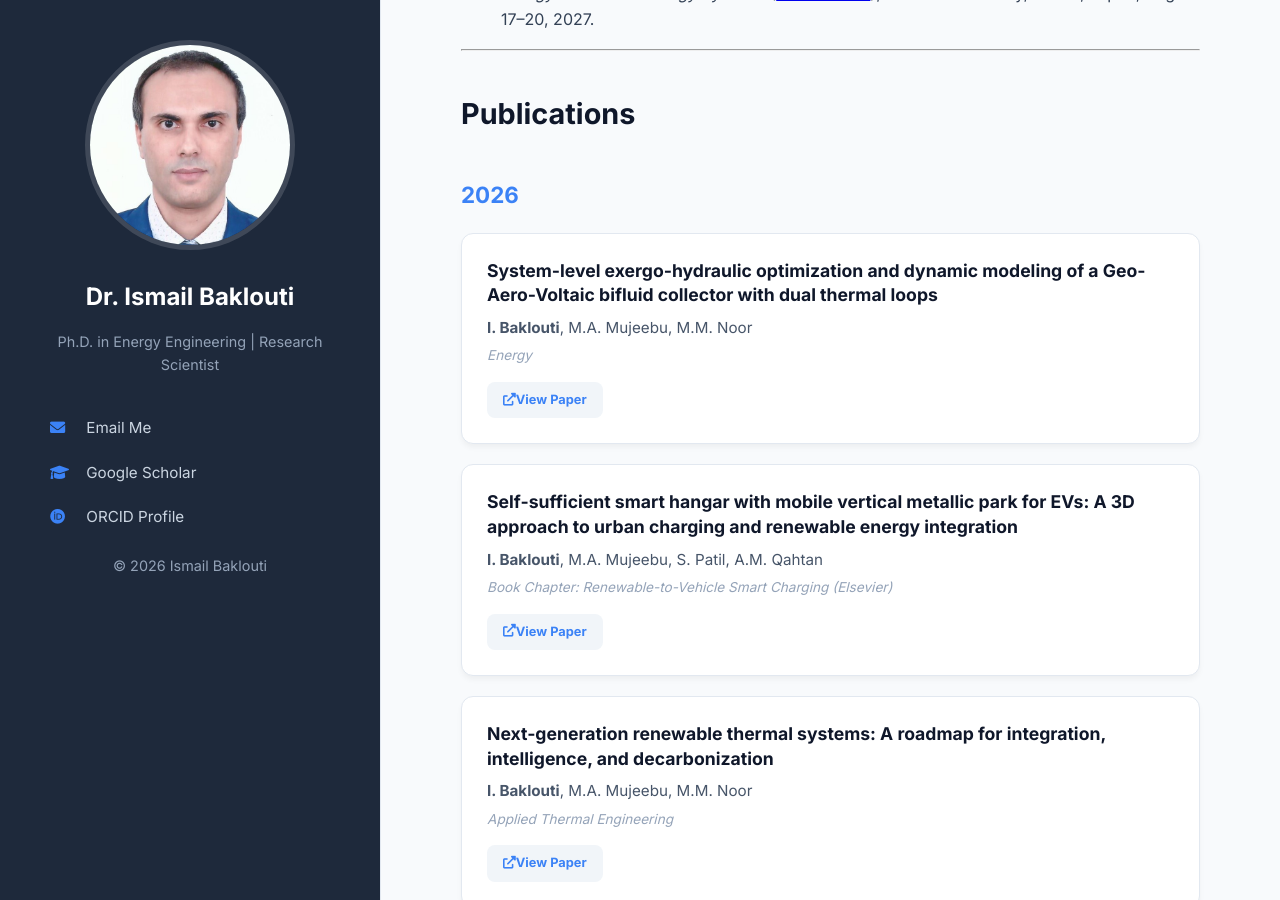
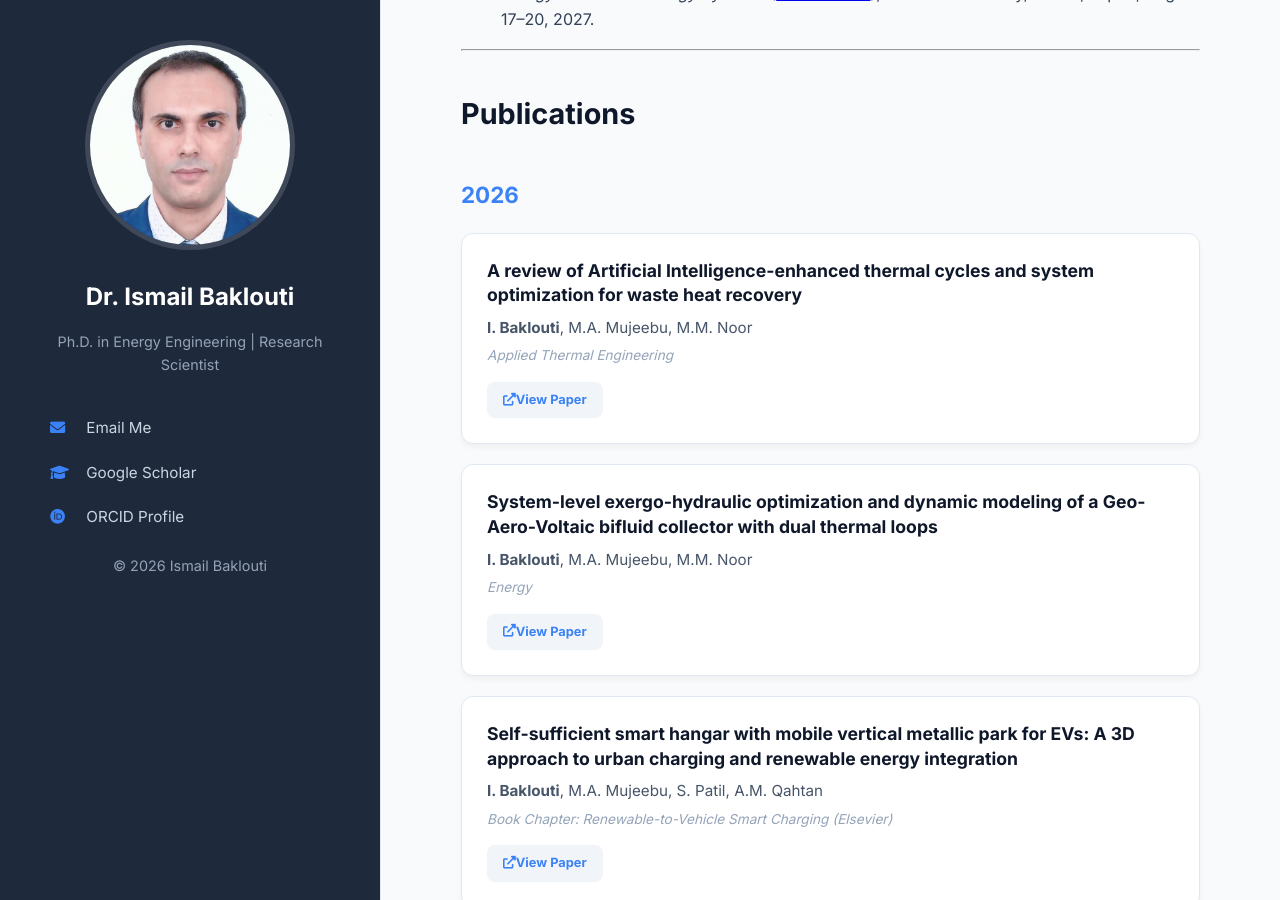
Before and after one commit to ismail-baklouti/ismail-baklouti.github.io, a Jekyll site: the page built from index.md, in a window 1280 px wide and 900 px high, scrolled down 1435 px. Built offline with Jekyll 4.4.1, drawn with Linux system fonts in a browser that asks for light colours.

Commit message:
Update publications.yml

```diff
--- a/_data/publications.yml
+++ b/_data/publications.yml
@@ -1,6 +1,12 @@
 # ==============================================================================
 # 2026 PUBLICATIONS
 # ==============================================================================
+- title: "A review of Artificial Intelligence-enhanced thermal cycles and system optimization for waste heat recovery"
+  authors: "I. Baklouti, M.A. Mujeebu, M.M. Noor"
+  journal: "Applied Thermal Engineering"
+  year: 2026
+  link: "https://doi.org/10.1016/j.applthermaleng.2026.133547"
+
 - title: "System-level exergo-hydraulic optimization and dynamic modeling of a Geo-Aero-Voltaic bifluid collector with dual thermal loops"
   authors: "I. Baklouti, M.A. Mujeebu, M.M. Noor"
   journal: "Energy"
```
